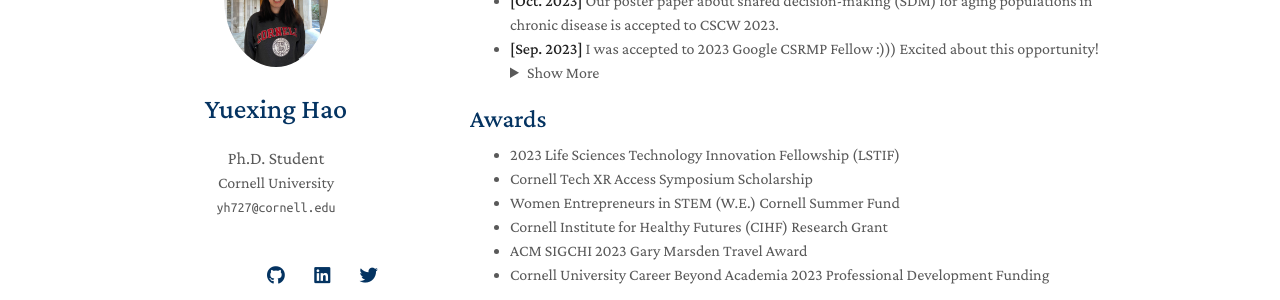
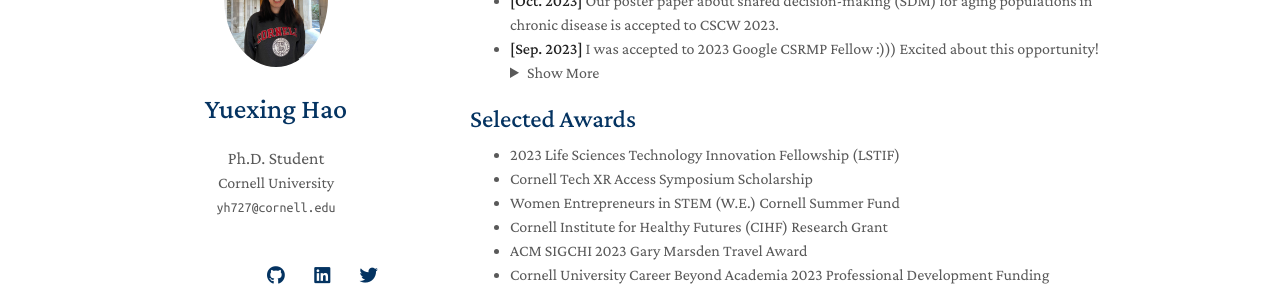
Before and after one commit to YuexingHao/Yuexing-Hao, a Jekyll site: the page built from index.md, in a window 1280 px wide and 900 px high, scrolled down 576 px. Shown: the part 156-456 px from the top of the window. Built offline with Jekyll 4.4.1, drawn with Linux system fonts in a browser that asks for light colours; nearby versions of some CDN libraries; a style sheet for code colours, icons or effects is not loaded; our own code applies the rules of GitHub Pages for plain Markdown files.

Commit message:
Update awards.md

```diff
--- a/_includes/awards.md
+++ b/_includes/awards.md
@@ -1,4 +1,4 @@
-<h2 style="margin: 20px 0px 10px;" id="awards">Awards</h2>
+<h2 style="margin: 20px 0px 10px;" id="awards">Selected Awards</h2>
 
 <ul>
   <li>2023 Life Sciences Technology Innovation Fellowship (LSTIF)</li>
```
